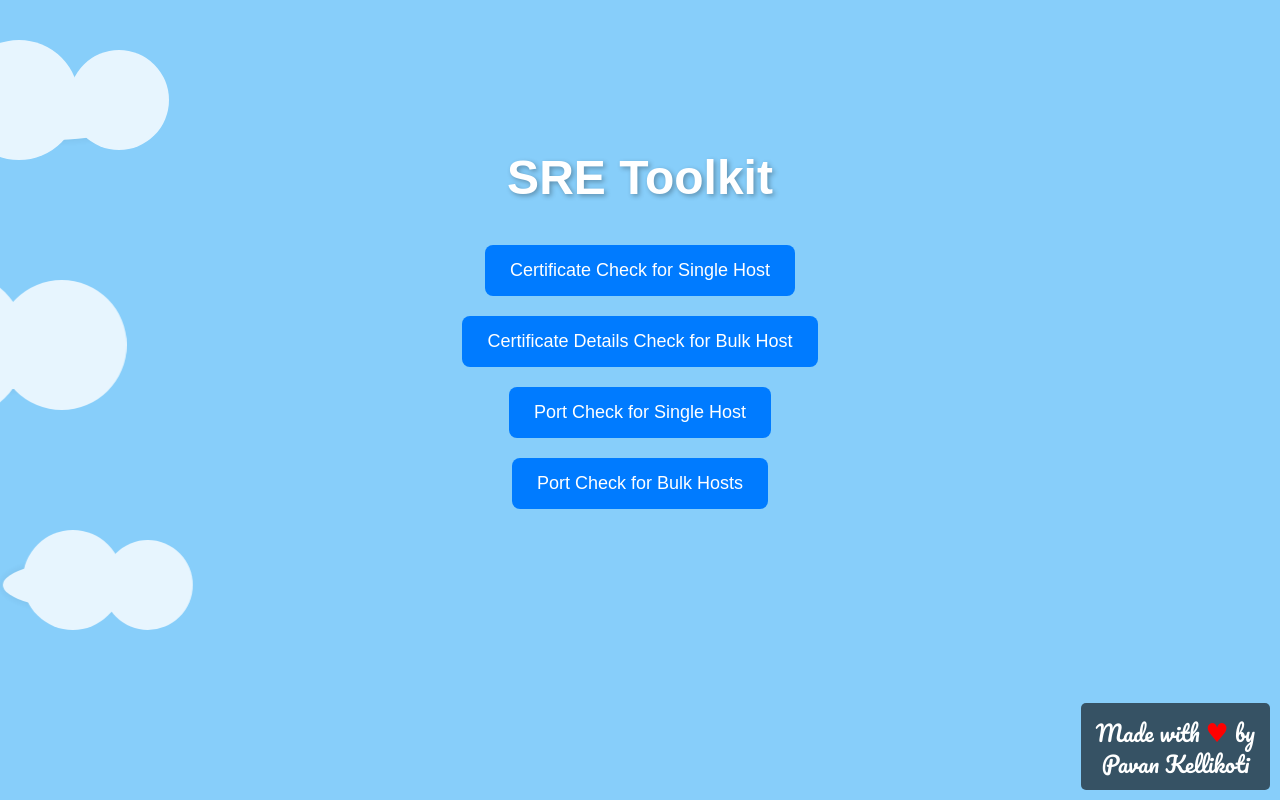
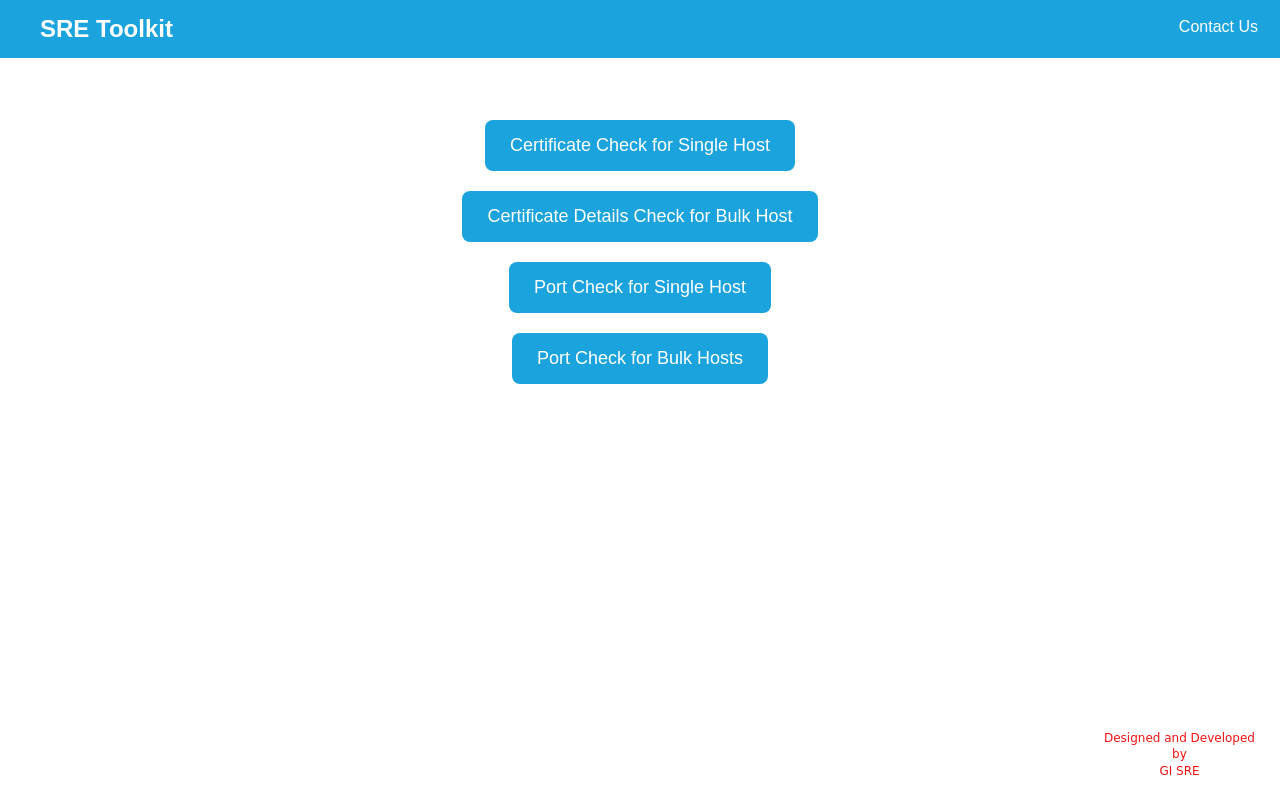
Before and after one commit to pavan8464/sre-initiative, a Flask app: page / in a window 1280 px wide. Run offline with Flask 3, Linux system fonts and the light colour scheme.

Commit message:
confluence related changes

```diff
--- a/app.py
+++ b/app.py
@@ -14,7 +14,7 @@ from reportlab.platypus import SimpleDocTemplate, Table, TableStyle, Paragraph
 from reportlab.lib.styles import getSampleStyleSheet, ParagraphStyle
 from reportlab.lib.units import inch
 
-# Import our utility modules and global variable
+# Import our utility modules and global variables
 from utils.checker import check_host, check_bulk_hosts, process_bulk_ports
 from utils.port_scanner import scan_ports, scan_bulk_ports
 from utils.emailer import send_alert
@@ -108,7 +108,6 @@ def port_single_results():
 ###############################
 #  Port Check: Bulk Hosts
 ###############################
-# New route for showing the bulk port form
 @app.route('/port_bulk', methods=['GET'])
 def port_bulk_form():
     return render_template('bulk_port.html')
@@ -122,15 +121,13 @@ def port_bulk_check():
     filepath = os.path.join(app.config['UPLOAD_FOLDER'], file.filename)
     os.makedirs(app.config['UPLOAD_FOLDER'], exist_ok=True)
     file.save(filepath)
-    # Start the bulk scan in a background task using Socket.IO
+    # Start the bulk port scan in a background task using Socket.IO
     socketio.start_background_task(scan_bulk_ports, filepath, socketio)
-    # Optionally, save the file path in session
     session['bulk_port_file'] = filepath
     return redirect(url_for('bulk_port_progress'))
 
 @app.route('/bulk_port_progress')
 def bulk_port_progress():
-    # This page shows the progress of the bulk port scan.
     return render_template('bulk_port_progress.html')
 
 @socketio.on('start_bulk_port_scan', namespace='/bulk')
@@ -144,11 +141,101 @@ def bulk_port_results():
     results = bulk_port_scan_result
     return render_template('bulk_port_results.html', results=results)
 
+###############################
+#  Export Endpoints for Certificate Bulk Check Results
+###############################
+@app.route('/export_csv', methods=['GET'])
+def export_csv():
+    results = session.get('results', [])
+    si = StringIO()
+    cw = csv.writer(si, quoting=csv.QUOTE_ALL)
+    cw.writerow(['Hostname', 'Port', 'Reachable', 'TLS Version', 'Certificate Expiry', 'Days Left', 'Certificate Issuer', 'Common Name', 'Certificate Type', 'Status'])
+    for result in results:
+        cert = result.get('certificate', {})
+        common_name = cert.get('common_name', 'N/A') if isinstance(cert, dict) else 'N/A'
+        cert_issuer = cert.get('issuer', 'N/A') if isinstance(cert, dict) else 'N/A'
+        cert_issuer = cert_issuer.replace('\n', ' ').replace('\r', '')
+        if cert_issuer != 'N/A':
+            cert_issuer = "'" + cert_issuer  # Prepend single quote so Excel treats it as text.
+        cw.writerow([
+            result.get('hostname', 'N/A'),
+            str(result.get('port', 'N/A')),
+            'Yes' if result.get('reachable') else 'No',
+            ', '.join(result.get('tls_version', [])) if result.get('tls_version') else 'N/A',
+            result.get('certificate', {}).get('valid_to', 'N/A') if isinstance(result.get('certificate'), dict) else 'N/A',
+            str(result.get('days_left')) if result.get('days_left') is not None else 'N/A',
+            cert_issuer,
+            common_name,
+            result.get('certificate_type', 'N/A'),
+            result.get('status', 'N/A')
+        ])
+    output = BytesIO()
+    output.write(si.getvalue().encode('utf-8'))
+    output.seek(0)
+    return send_file(output, mimetype='text/csv', as_attachment=True, download_name='bulk_check_results.csv')
+
+@app.route('/export_pdf', methods=['GET'])
+def export_pdf():
+    results = session.get('results', [])
+    buffer = BytesIO()
+    doc = SimpleDocTemplate(buffer, pagesize=landscape(A3))
+    elements = []
+    styles = getSampleStyleSheet()
+    custom_style = ParagraphStyle('Custom', parent=styles["Normal"], fontSize=7, leading=9, wordWrap='CJK')
+    headers = ['Hostname', 'Port', 'Reachable', 'TLS Version', 'Certificate Expiry', 'Days Left', 'Certificate Issuer', 'Common Name', 'Certificate Type', 'Status']
+    data = [headers]
+    for result in results:
+        hostname = result.get('hostname', 'N/A')
+        port_val = str(result.get('port', 'N/A'))
+        reachable = 'Yes' if result.get('reachable') else 'No'
+        tls_versions = ', '.join(result.get('tls_version', [])) if result.get('tls_version') else 'N/A'
+        certificate = result.get('certificate')
+        cert_valid_to = certificate.get('valid_to', 'N/A') if isinstance(certificate, dict) else 'N/A'
+        days_left = str(result.get('days_left', 'N/A'))
+        cert_issuer = certificate.get('issuer', 'N/A') if isinstance(certificate, dict) else 'N/A'
+        cert_issuer = cert_issuer.replace('\n', ' ').replace('\r', '')
+        if cert_issuer != 'N/A':
+            cert_issuer = "'" + cert_issuer
+        common_name = certificate.get('common_name', 'N/A') if isinstance(certificate, dict) else 'N/A'
+        cert_type = result.get('certificate_type', 'N/A')
+        status = result.get('status', 'N/A')
+        row = [
+            hostname,
+            port_val,
+            reachable,
+            Paragraph(tls_versions, custom_style),
+            Paragraph(cert_valid_to, custom_style),
+            days_left,
+            Paragraph(cert_issuer, custom_style),
+            Paragraph(common_name, custom_style),
+            cert_type,
+            status
+        ]
+        data.append(row)
+    colWidths = [1.5 * inch, 0.5 * inch, 0.6 * inch, 1.2 * inch, 1.2 * inch, 0.8 * inch, 3.0 * inch, 1.5 * inch, 1.0 * inch, 1.2 * inch]
+    table = Table(data, colWidths=colWidths)
+    table.setStyle(TableStyle([
+        ('BACKGROUND', (0, 0), (-1, 0), colors.grey),
+        ('TEXTCOLOR', (0, 0), (-1, 0), colors.whitesmoke),
+        ('ALIGN', (0, 0), (-1, -1), 'CENTER'),
+        ('VALIGN', (0, 0), (-1, -1), 'TOP'),
+        ('FONTNAME', (0, 0), (-1, 0), 'Helvetica-Bold'),
+        ('GRID', (0, 0), (-1, -1), 0.5, colors.black),
+        ('FONTSIZE', (0, 0), (-1, -1), 7)
+    ]))
+    elements.append(table)
+    doc.build(elements)
+    buffer.seek(0)
+    return send_file(buffer, mimetype='application/pdf', as_attachment=True, download_name='bulk_check_results.pdf')
+
+###############################
+#  Export Endpoints for Bulk Port Check Results
+###############################
 @app.route('/export_bulk_port_csv', methods=['GET'])
 def export_bulk_port_csv():
     results = bulk_port_scan_result
     si = StringIO()
-    cw = csv.writer(si)
+    cw = csv.writer(si, quoting=csv.QUOTE_ALL)
     cw.writerow(['Hostname', 'Start Port', 'End Port', 'Open Ports'])
     for result in results:
         cw.writerow([
--- a/static/css/styles.css
+++ b/static/css/styles.css
@@ -6,128 +6,49 @@
 }
 html, body {
   height: 100%;
-  overflow: hidden;
+  overflow-x: hidden;
 }
 body {
-  background-color: #87CEFA; /* Light sky blue */
+  background-color: #fff; /* White background */
   font-family: Arial, sans-serif;
   position: relative;
 }
 
-/* Cloud styles using CSS only */
-.cloud {
-  position: absolute;
-  background: #fff;
-  border-radius: 50%;
-  opacity: 0.8;
-  box-shadow: 0 0 10px rgba(0, 0, 0, 0.1);
+/* Header Bar styling */
+.header-bar {
+  background-color: #1ba3dd;
+  color: #fff;
+  width: 100%;
+  padding: 15px 20px;
+  position: fixed;
+  top: 0;
+  left: 0;
+  z-index: 1100;
 }
-.cloud:before,
-.cloud:after {
-  content: "";
-  position: absolute;
-  background: #fff;
-  border-radius: 50%;
+.header-bar .header-content {
+  max-width: 1200px;
+  margin: 0 auto;
 }
-
-/* Cloud 1 */
-.cloud1 {
-  width: 200px;
-  height: 60px;
-  top: 10%;
-  left: -220px;
-  animation: moveClouds1 60s linear infinite;
-}
-.cloud1:before {
-  width: 120px;
-  height: 120px;
-  top: -40px;
-  left: 10px;
-}
-.cloud1:after {
-  width: 100px;
-  height: 100px;
-  top: -30px;
-  left: 120px;
-}
-@keyframes moveClouds1 {
-  from { transform: translateX(0); }
-  to { transform: translateX(120vw); }
-}
-
-/* Cloud 2 */
-.cloud2 {
-  width: 250px;
-  height: 70px;
-  top: 40%;
-  left: -270px;
-  animation: moveClouds2 80s linear infinite;
-}
-.cloud2:before {
-  width: 150px;
-  height: 150px;
-  top: -50px;
-  left: 20px;
-}
-.cloud2:after {
-  width: 130px;
-  height: 130px;
-  top: -40px;
-  left: 140px;
-}
-@keyframes moveClouds2 {
-  from { transform: translateX(0); }
-  to { transform: translateX(120vw); }
-}
-
-/* Cloud 3 */
-.cloud3 {
-  width: 180px;
-  height: 50px;
-  top: 70%;
-  left: -200px;
-  animation: moveClouds3 50s linear infinite;
-}
-.cloud3:before {
-  width: 100px;
-  height: 100px;
-  top: -30px;
-  left: 20px;
-}
-.cloud3:after {
-  width: 90px;
-  height: 90px;
-  top: -20px;
-  left: 100px;
-}
-@keyframes moveClouds3 {
-  from { transform: translateX(0); }
-  to { transform: translateX(120vw); }
+.header-bar .site-title {
+  font-size: 24px;
+  font-weight: bold;
 }
 
 /* Content container styling */
 .content {
-  position: relative;
-  z-index: 10;
+  padding-top: 80px; /* To offset the fixed header bar */
   text-align: center;
-  padding-top: 150px;
-  color: #fff;
+  color: #333;
 }
-.content h1 {
-  font-size: 48px;
-  margin-bottom: 40px;
-  text-shadow: 2px 2px 5px rgba(0, 0, 0, 0.3);
-}
-
-/* Vertical buttons styling */
 .buttons {
   display: flex;
   flex-direction: column;
   align-items: center;
   gap: 20px;
+  margin-top: 40px;
 }
 .button {
-  background-color: #007BFF;
+  background-color: #1ba3dd;
   color: #fff;
   padding: 15px 25px;
   border: none;
@@ -138,7 +59,7 @@ body {
   transition: background-color 0.3s ease;
 }
 .button:hover {
-  background-color: #0056b3;
+  background-color: #3b73af;
 }
 
 /* Fixed signature styling */
@@ -146,16 +67,54 @@ body {
   position: fixed;
   bottom: 10px;
   right: 10px;
-  font-size: 22px;
-  color: #fff;
-  font-family: 'Pacifico', cursive;
-  background: rgba(0, 0, 0, 0.6);
+  font-size: 12px;
+  color: #f41212;
+  font-family: 'Alex Brush', cursive; /* Change this for testing different fonts */
   padding: 10px 15px;
   border-radius: 5px;
   text-align: center;
   line-height: 1.4;
+  /* background-color: #1ba3dd;  */
 }
 .signature .heart {
   color: red;
   font-size: 26px;
 }
+
+/* Contact Us button and drop-down styling */
+.contact-us {
+  position: fixed;
+  top: 10px;
+  right: 10px; /* Fixed at top right */
+  z-index: 1200;
+}
+.contact-us button {
+  background-color: #1ba3dd;
+  border: none;
+  color: #fff;
+  padding: 8px 12px;
+  border-radius: 4px;
+  cursor: pointer;
+  font-size: 16px;
+  transition: background-color 0.3s ease;
+}
+.contact-us button:hover {
+  background-color: #3b73af;
+}
+.contact-box {
+  display: none;
+  position: absolute;
+  top: 40px;
+  right: 0;
+  background-color: #fff;
+  border: 1px solid #ccc;
+  padding: 10px;
+  border-radius: 4px;
+  font-size: 14px;
+  color: #333;
+  box-shadow: 0 2px 5px rgba(0,0,0,0.3);
+  width: 220px;
+}
+.contact-box p {
+  margin: 5px 0;
+}
--- a/templates/certificate_single.html
+++ b/templates/certificate_single.html
@@ -6,7 +6,7 @@
   <style>
     body {
       font-family: Arial, sans-serif;
-      background-color: #87CEFA; /* Light sky blue */
+      background-color: #1ba3dd; /* Light sky blue */
       margin: 0;
       padding: 0;
     }
@@ -55,7 +55,7 @@
       color: #fff;
     }
     .submit-btn {
-      background-color: #007BFF;
+      background-color: #1ba3dd;
     }
     .back-btn {
       background-color: #6c757d;
--- a/templates/certificate_single_results.html
+++ b/templates/certificate_single_results.html
@@ -8,7 +8,7 @@
       margin: 0;
       padding: 0;
       font-family: Arial, sans-serif;
-      background-color: #8594e5; /* light sky blue */
+      background-color: #1ba3dd; /* light sky blue */
     }
     .container {
       max-width: 800px;
@@ -53,7 +53,7 @@
       background-color: #6c757d;
     }
     .check-btn {
-      background-color: #007BFF;
+      background-color: #1ba3dd;
     }
   </style>
 </head>
--- a/templates/index.html
+++ b/templates/index.html
@@ -5,18 +5,28 @@
   <title>SRE Toolkit Home</title>
   <!-- Link to the external stylesheet -->
   <link rel="stylesheet" href="{{ url_for('static', filename='css/styles.css') }}">
-  <!-- Google Font for signature -->
-  <link href="https://fonts.googleapis.com/css2?family=Pacifico&display=swap" rel="stylesheet">
+  <!-- Example Google Font for signature; change as desired -->
+  <link href="https://fonts.googleapis.com/css2?family=Satisfy&display=swap" rel="stylesheet">
 </head>
 <body>
-  <!-- Cloud elements -->
-  <div class="cloud cloud1"></div>
-  <div class="cloud cloud2"></div>
-  <div class="cloud cloud3"></div>
+  <!-- Common Header Bar -->
+  <header class="header-bar">
+    <div class="header-content">
+      <span class="site-title">SRE Toolkit</span>
+    </div>
+  </header>
+
+  <!-- Contact Us Button (fixed at top right) -->
+  <div class="contact-us">
+    <button id="contactBtn" onclick="toggleContact()">Contact Us</button>
+    <div id="contactBox" class="contact-box">
+      <p>Please drop an email to the below email:</p>
+      <p><strong>email@gmail.com</strong></p>
+    </div>
+  </div>
 
   <!-- Main Content -->
   <div class="content">
-    <h1>SRE Toolkit</h1>
     <div class="buttons">
       <a href="{{ url_for('certificate_single_form') }}" class="button">Certificate Check for Single Host</a>
       <a href="{{ url_for('certificate_bulk_form') }}" class="button">Certificate Details Check for Bulk Host</a>
@@ -27,7 +37,27 @@
 
   <!-- Fixed Signature -->
   <div class="signature">
-    Made with <span class="heart">♥</span> by<br> Pavan Kellikoti
+    Designed and Developed<br>by<br> GI SRE
   </div>
+
+  <script>
+    // Toggle the display of the contact box when clicking the Contact Us button.
+    function toggleContact() {
+      var box = document.getElementById("contactBox");
+      if (box.style.display === "none" || box.style.display === "") {
+        box.style.display = "block";
+      } else {
+        box.style.display = "none";
+      }
+    }
+    // Hide the contact box when clicking outside of it.
+    document.addEventListener("click", function(e) {
+      var box = document.getElementById("contactBox");
+      var btn = document.getElementById("contactBtn");
+      if (box && btn && !box.contains(e.target) && !btn.contains(e.target)) {
+        box.style.display = "none";
+      }
+    });
+  </script>
 </body>
 </html>
--- a/templates/port_single.html
+++ b/templates/port_single.html
@@ -6,7 +6,7 @@
   <style>
     body {
       font-family: Arial, sans-serif;
-      background-color: #87CEFA; /* Light sky blue */
+      background-color: #1ba3dd; /* Light sky blue */
       margin: 0;
       padding: 0;
     }
@@ -56,7 +56,7 @@
       color: #fff;
     }
     .submit-btn {
-      background-color: #007BFF;
+      background-color: #1ba3dd;
     }
     .back-btn {
       background-color: #6c757d;
--- a/templates/port_single_results.html
+++ b/templates/port_single_results.html
@@ -49,7 +49,7 @@
     .button-container a {
       text-decoration: none;
       padding: 10px 20px;
-      background: #007bff;
+      background: #1ba3dd;
       color: #fff;
       border-radius: 4px;
       text-align: center;
```
Also changed, not shown: static/sample_hosts.csv (added, +13 -0 lines), templates/bulk_port.html (+62 -2 lines), templates/bulk_port_results.html (+58 -9 lines), templates/bulk_results.html (+78 -37 lines), templates/certificate_bulk.html (+41 -16 lines), uploads/sample_hosts - Copy.csv (added, +7 -0 lines).
